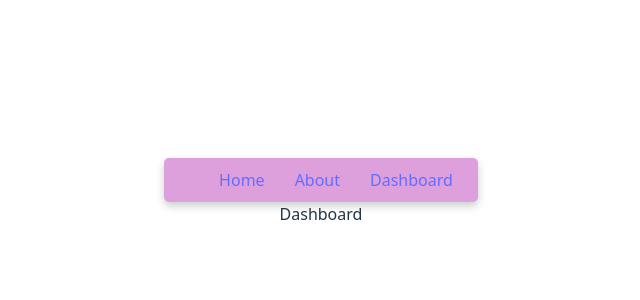
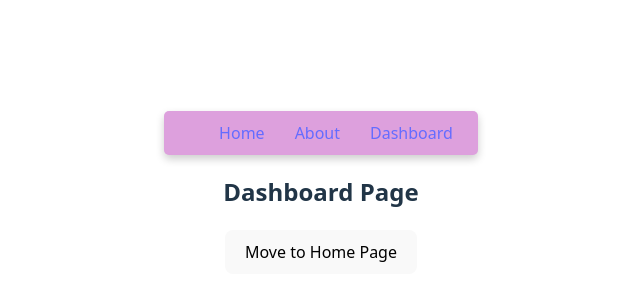
Before and after one commit to madhumitasugandhi/react, a React (Vite) app in the folder react-router-project/: page /dashboard in a window 1280 px wide. Shown: the part 208-508 px from the top of the page, without its empty margins (319-959 px from the left). Built offline with nearby package versions, Linux system fonts and the light colour scheme.

Commit message:
Dashboard page updated.

```diff
--- a/react-router-project/src/components/Dashboard.jsx
+++ b/react-router-project/src/components/Dashboard.jsx
@@ -1,8 +1,21 @@
 import React from 'react'
+import { useNavigate } from 'react-router-dom';
 
 const Dashboard = () => {
+
+  const navigate = useNavigate();
+  function handleClick() {
+    navigate('/');
+  }
+
   return (
-    <div>Dashboard</div>
+    <div>
+      <h2>Dashboard Page</h2>
+      <button onClick={handleClick}>
+        Move to Home Page
+      </button>
+    </div>
+
   )
 }
 
```
